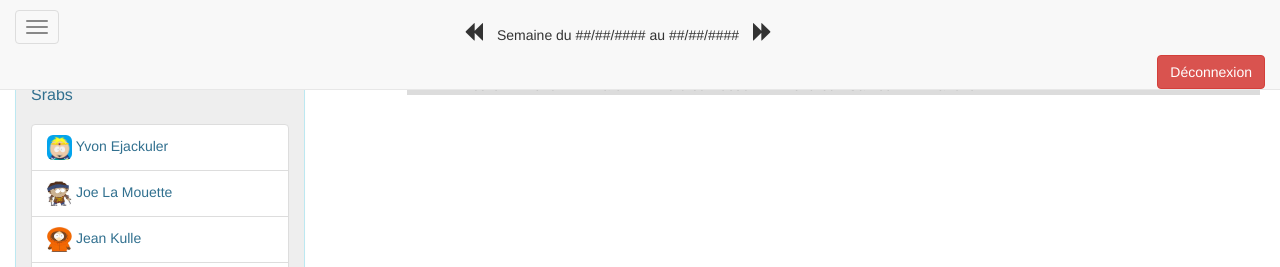
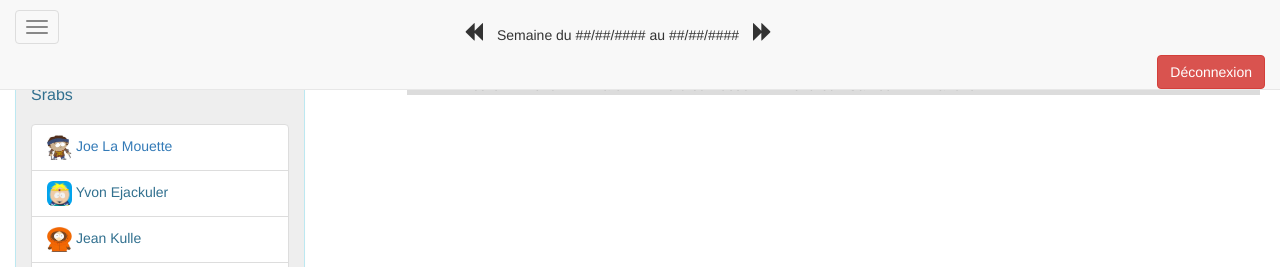
Before and after one commit to SebJoly/projetIHM, a plain HTML site: page index.html in a window 1280 px wide. Shown: the top 267 px of the page. Drawn offline with nearby package versions, Linux system fonts and the light colour scheme.

Commit message:
Antonin la mouette

```diff
--- a/index.html
+++ b/index.html
@@ -46,12 +46,12 @@
 							<h3 class="panel-title">Srabs</h3>
 							<ul id="userList" class="list-group">
 							  <li class="list-group-item">
+							    <img src="ressources/Images/jimmy.jpg" alt="Profile image" class="img-rounded" style="width: 25px; height: 25px;">
+							    <a href="https://scontent-cdg.xx.fbcdn.net/hphotos-xaf1/v/t1.0-9/10806315_10205997362230288_8363855981550267086_n.jpg?oh=5dbc3bea1c2c3f701749e65dd5933cb0&oe=559BFE54">Joe La Mouette</a>
+							  </li>
+							  <li class="list-group-item">
 							    <img src="ressources/Images/butters.jpg" alt="Profile image" class="img-rounded" style="width: 25px; height: 25px;">
 							    Yvon Ejackuler
-							  </li>
-							  <li class="list-group-item">
-							    <img src="ressources/Images/jimmy.jpg" alt="Profile image" class="img-rounded" style="width: 25px; height: 25px;">
-							    Joe La Mouette
 							  </li>
 							  <li class="list-group-item">
 							    <img src="ressources/Images/kenny.jpg" alt="Profile image" class="img-rounded" style="width: 25px; height: 25px;">
```
